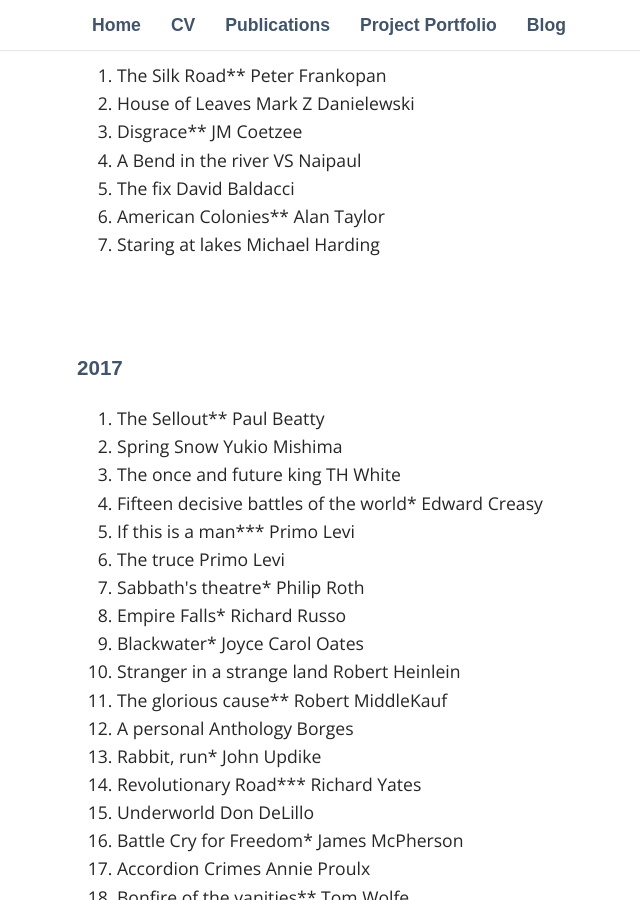
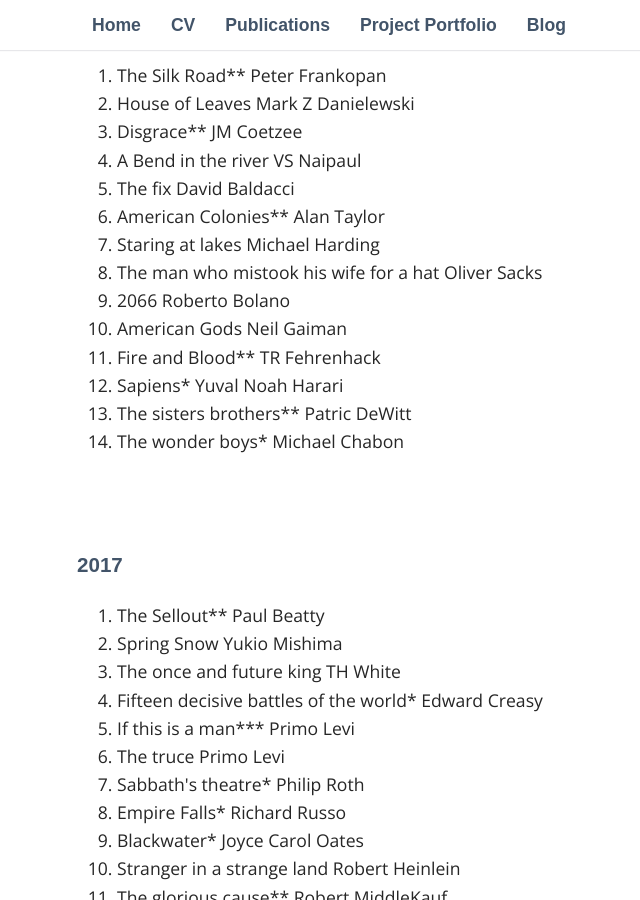
Before and after one commit to philip-long/philip-long.github.io, a Jekyll site: the page built from _posts/2018-12-29-Books.md, in a window 1280 px wide and 900 px high, scrolled down 1034 px. Shown: the whole window, without its empty margins (163-803 px from the left). Built offline with Jekyll 4.4.1, drawn with Linux system fonts in a browser that asks for light colours; nearby versions of some CDN libraries; some web fonts are replaced; library files that are not in the unit come from our copies.

Commit message:
Update 2018-12-29-Books.md

```diff
--- a/_posts/2018-12-29-Books.md
+++ b/_posts/2018-12-29-Books.md
@@ -50,6 +50,13 @@ category: [ Books]
 <li> The fix  David Baldacci </li>
 <li> American Colonies**   Alan Taylor </li>
 <li> Staring at lakes   Michael Harding </li>
+<li> The man who mistook his wife for a hat   Oliver Sacks</li>
+<li> 2066  Roberto Bolano </li>
+<li> American Gods  Neil Gaiman </li>
+<li> Fire and Blood**  TR Fehrenhack </li>
+<li> Sapiens*  Yuval Noah Harari </li>
+<li> The sisters brothers**  Patric DeWitt </li>
+<li> The wonder boys*  Michael Chabon</li>
 </ol>
 
 
```
